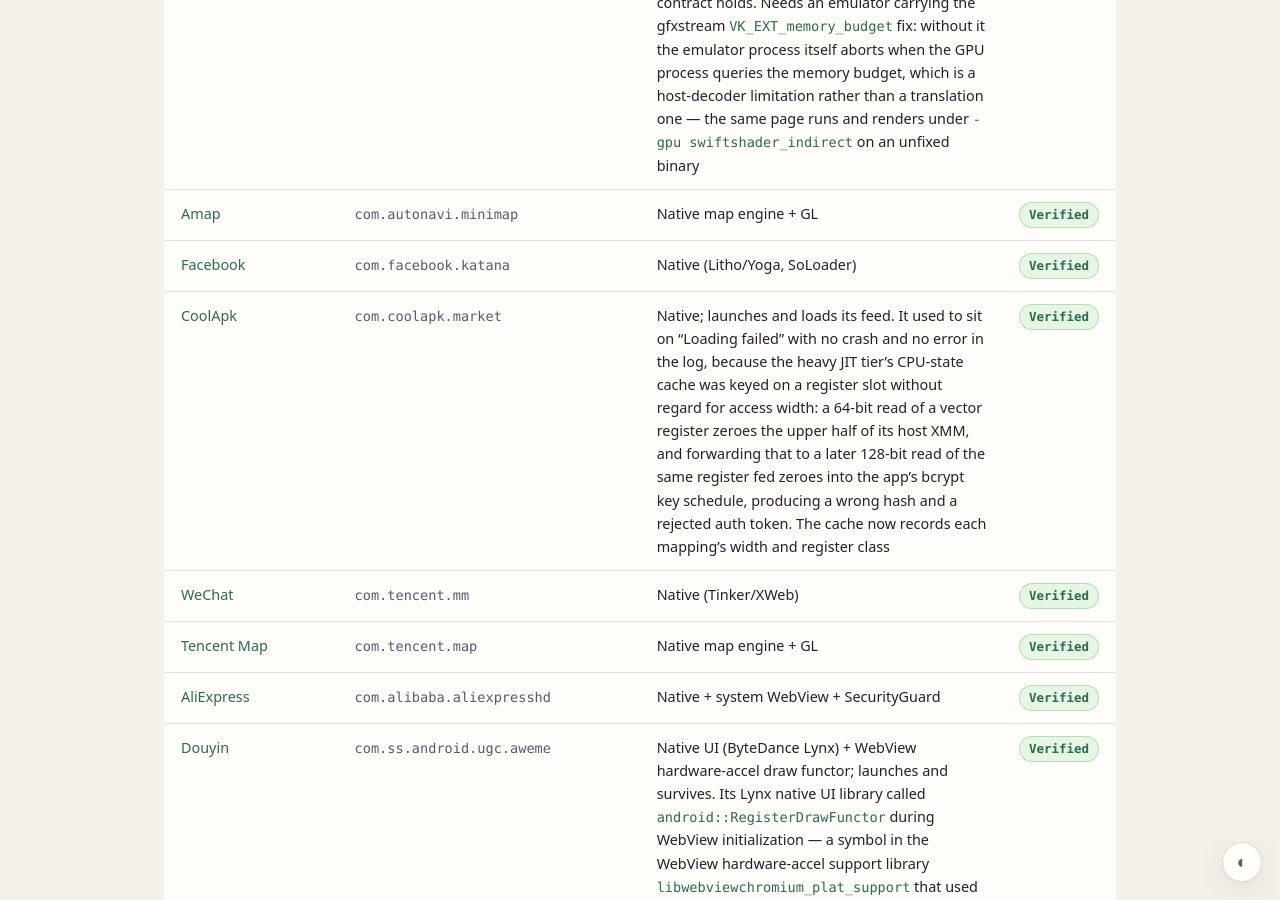
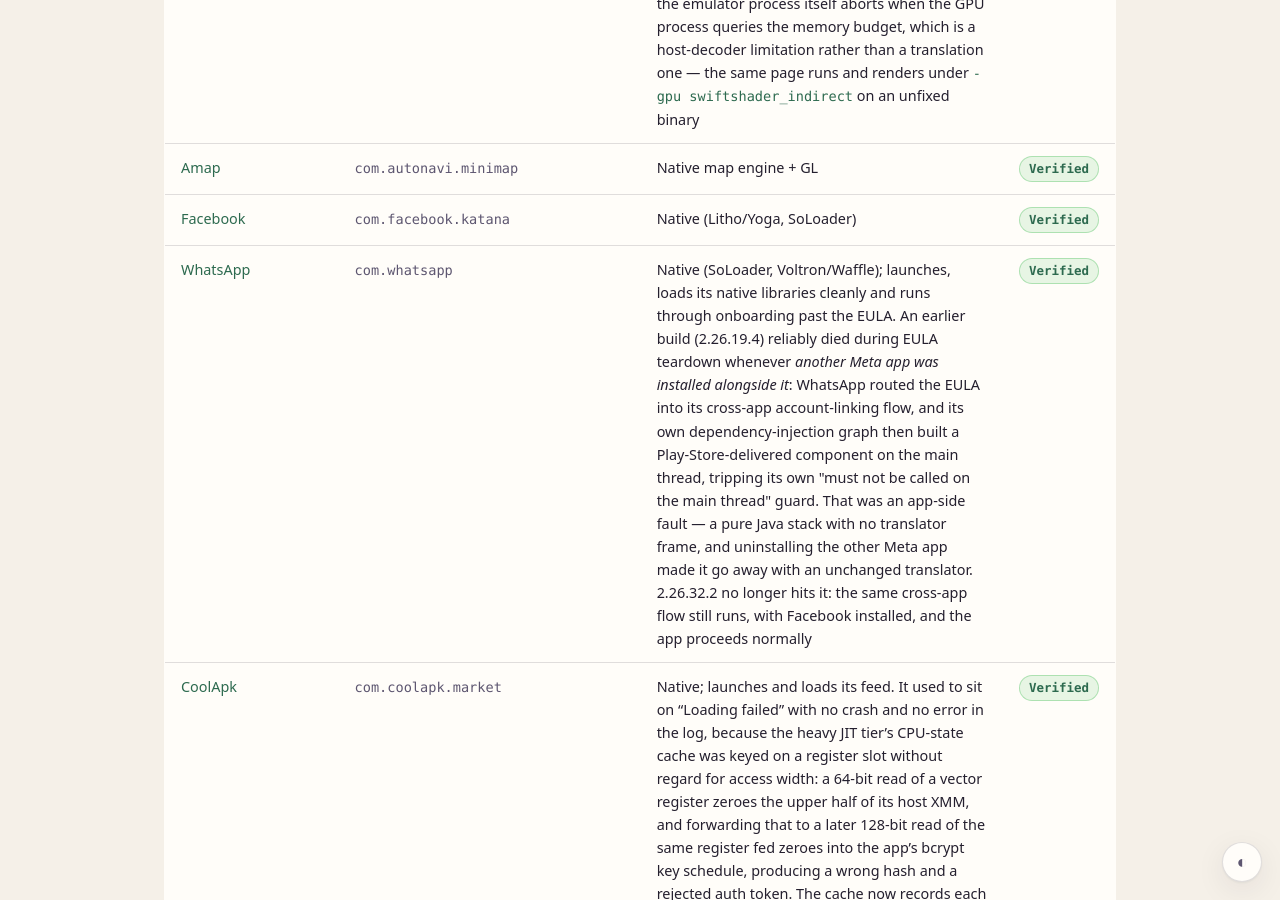
Before and after one commit to DigitalisX64/digitalisx64.github.io, a Jekyll site: the page built from apps.html, in a window 1280 px wide and 900 px high, scrolled down 1950 px. Built offline with Jekyll 4.4.1, drawn with Linux system fonts in a browser that asks for light colours; some of the changed text lies outside the part shown.

Commit message:
apps: WhatsApp is verified — the crash was a co-installed Meta app, now fixed upstream
2.26.32.2 launches, loads its native libraries and runs through onboarding
past the EULA with Facebook installed, so the one app that had been sitting
in Partial moves to Verified and the prebuilt gate is clean.

The earlier 2.26.19.4 failure was never ours: a second Meta app made
WhatsApp route its EULA into cross-app account linking, tear the EULA down,
and build a Play-Store-delivered download manager on the main thread
against its own thread guard. Uninstalling the other app fixed it with an
unchanged translator; reinstalling brought it back.

Partial is now empty, so gate its legend entry and filter chip on the
section having entries — the tables already drop out on their own, but the
chip would have stayed as a filter that matches nothing.

```diff
--- a/_data/apps.yml
+++ b/_data/apps.yml
@@ -85,6 +85,20 @@ verified:
   - name: 'Facebook'
     package: com.facebook.katana
     stack: 'Native (Litho/Yoga, SoLoader)'
+  - name: 'WhatsApp'
+    package: com.whatsapp
+    stack: 'Native (SoLoader, Voltron/Waffle)'
+    notes: >-
+      launches, loads its native libraries cleanly and runs through onboarding
+      past the EULA. An earlier build (2.26.19.4) reliably died during EULA
+      teardown whenever <em>another Meta app was installed alongside it</em>:
+      WhatsApp routed the EULA into its cross-app account-linking flow, and its
+      own dependency-injection graph then built a Play-Store-delivered component
+      on the main thread, tripping its own "must not be called on the main
+      thread" guard. That was an app-side fault &mdash; a pure Java stack with no
+      translator frame, and uninstalling the other Meta app made it go away with
+      an unchanged translator. 2.26.32.2 no longer hits it: the same cross-app
+      flow still runs, with Facebook installed, and the app proceeds normally
   - name: 'CoolApk'
     package: com.coolapk.market
     stack: 'Native'
@@ -145,19 +159,9 @@ verified:
       incorrectly merged APK rather than a translation fault; the publisher-signed
       universal APK runs.
 
-partial:
-  - name: 'WhatsApp'
-    package: com.whatsapp
-    notes: >-
-      Launches, loads its native libraries cleanly, and reaches a fully usable
-      EULA screen. It only crashes when <em>another Meta app is installed
-      alongside it</em>: with Facebook present, WhatsApp routes from the EULA
-      into Meta's cross-app account-linking flow, which tears the EULA activity
-      down, and during that teardown its own dependency-injection graph builds
-      the Voltron download manager on the main thread and trips its own
-      "must not be called on the main thread" guard. Uninstalling the other Meta
-      app makes the EULA reachable and stable again with an unchanged translator
-      &mdash; a pure Java crash with no translator frame in the stack
+# No apps are currently in this state; the section drops out of the page while
+# this list is empty.
+partial: []
 
 blocked:
   - name: 'Hill Climb Racing 2'
--- a/apps.html
+++ b/apps.html
@@ -44,7 +44,7 @@ permalink: /apps.html
     <div class="container">
       <div class="status-legend">
         <span><span class="badge badge-pass">Verified</span> launches and runs with no crash</span>
-        <span><span class="badge badge-partial">Partial</span> passes the launch gate with an intermittent residual crash</span>
+        {% if site.data.apps.partial and site.data.apps.partial.size > 0 %}<span><span class="badge badge-partial">Partial</span> passes the launch gate but is not yet verified deep in-app</span>{% endif %}
         <span><span class="badge badge-blocked">Blocked</span> not translator-fixable (anti-emulator / GMS)</span>
       </div>
 
@@ -57,7 +57,7 @@ permalink: /apps.html
         </label>
         <div class="app-chips" role="group" aria-label="Filter by status">
           <button type="button" class="app-chip is-on" data-status="verified">Verified</button>
-          <button type="button" class="app-chip is-on" data-status="partial">Partial</button>
+          {% if site.data.apps.partial and site.data.apps.partial.size > 0 %}<button type="button" class="app-chip is-on" data-status="partial">Partial</button>{% endif %}
           <button type="button" class="app-chip is-on" data-status="blocked">Blocked</button>
         </div>
         <p class="app-count" id="app-count" aria-live="polite"></p>
```
